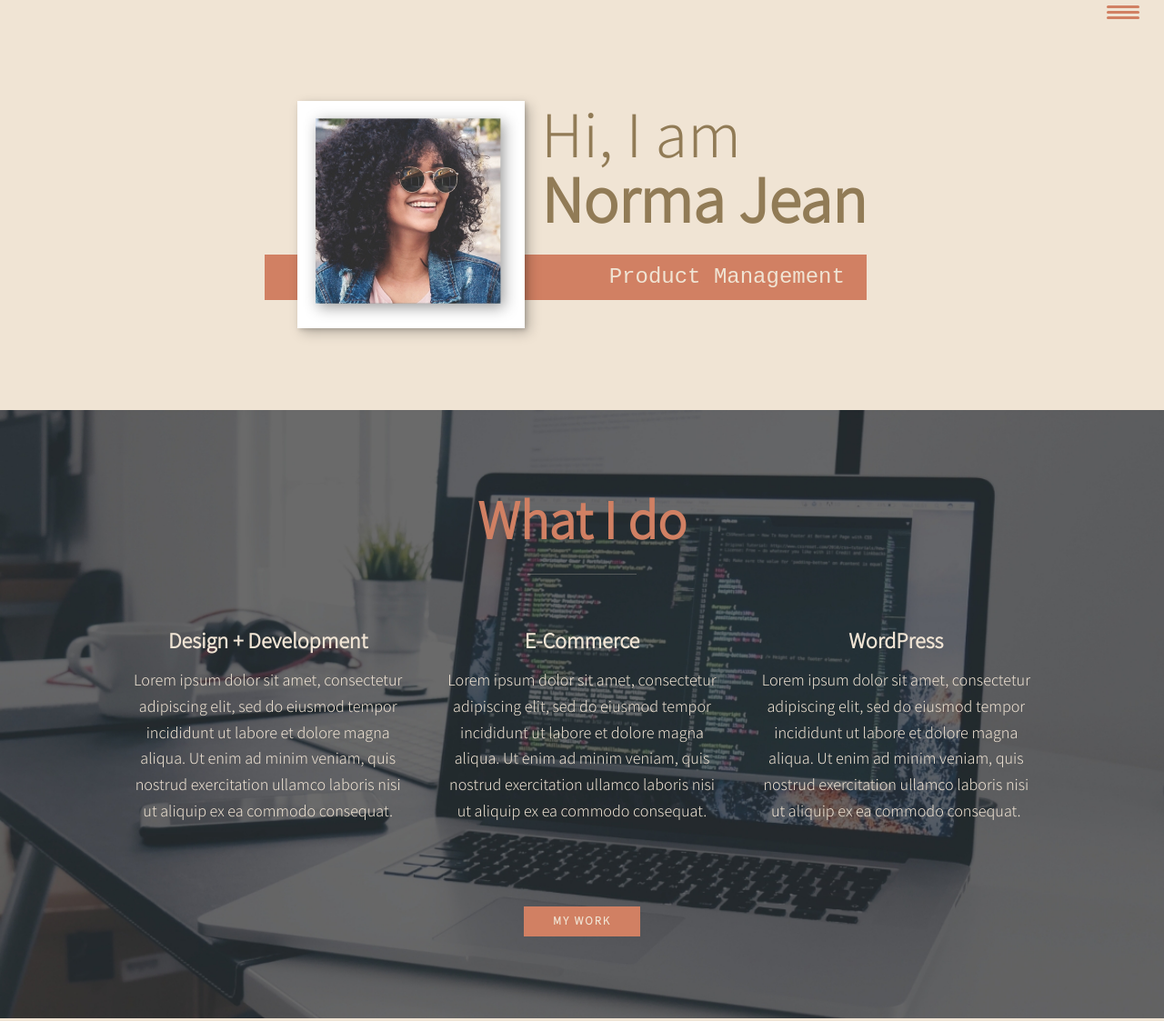
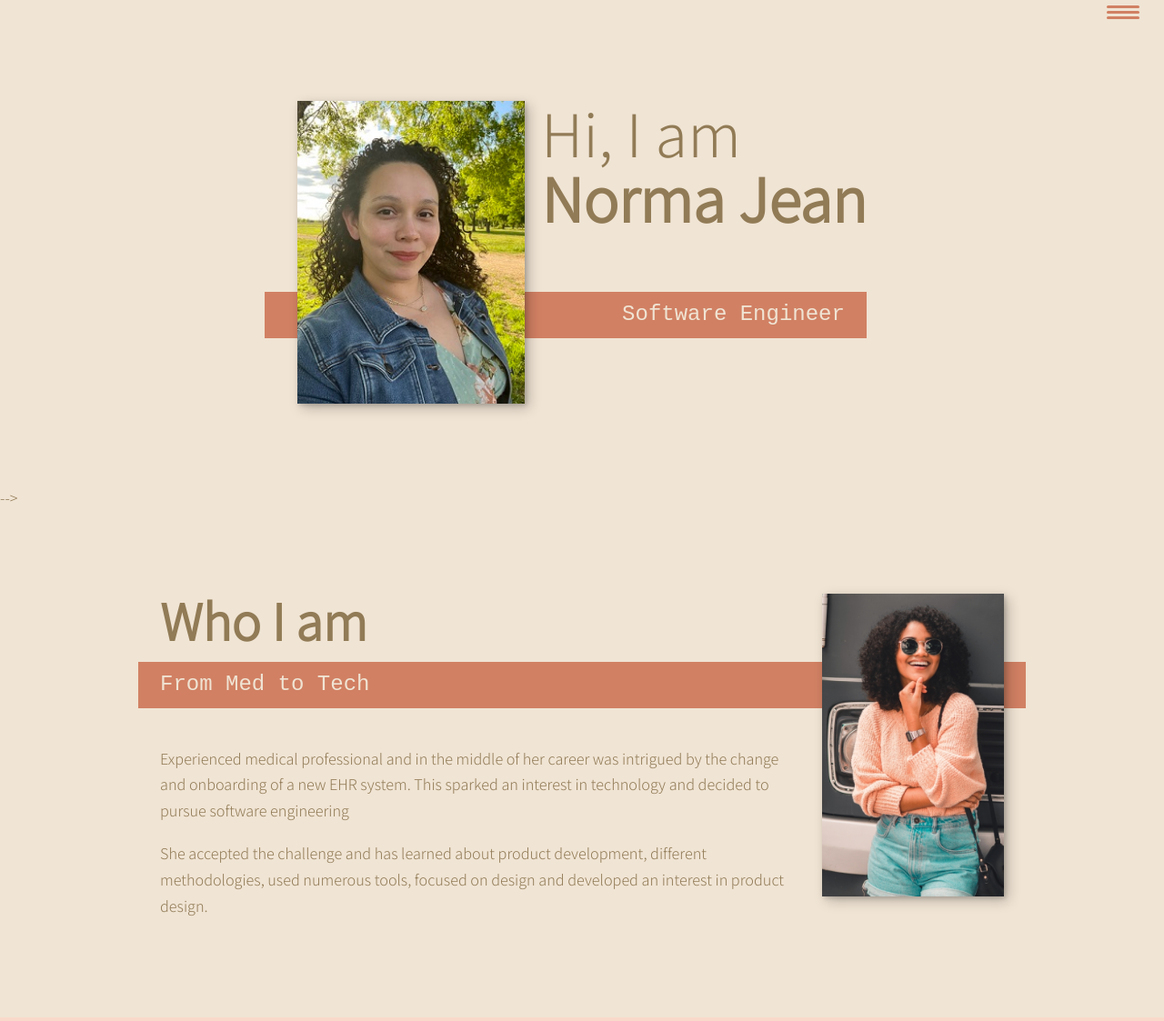
Before and after one commit to normajm/njmontejano, a website built with Vite: page index.html in a window 1280 px wide. Shown: the part 15-1138 px from the top of the page at 91% size. Built offline with nearby package versions, Linux system fonts and the light colour scheme.

Commit message:
hide services and my work section. Added my profile image

```diff
--- a/index.html
+++ b/index.html
@@ -59,45 +59,47 @@
             Hi, I am <strong> Norma Jean </strong>
         </h1>
 
-        <p class="section__subtitle section__subtitle--intro"> Product Management</p>
-        <img src="img/dev-jane-01.jpg" alt="a picture of NJ smiling" class="intro__img">
+        <p class="section__subtitle section__subtitle--intro"> Software Engineer </p>
+        <img src="img/headshot-01.jpg" alt="a picture of NJ smiling" class="intro__img">
 
     </section>
 
+ <!--
      <!-- my services -->
     <section class="my-services" id=" services">
         <h2 class="section__title section__title--services">What I do</h2>
 
         <div class="services">
             <div class="service">
-                <h3>Design + Development</h3>
-                <p>Lorem ipsum dolor sit amet, consectetur adipiscing elit, sed do eiusmod tempor incididunt ut labore et dolore magna aliqua. Ut enim ad minim veniam, quis nostrud exercitation ullamco laboris nisi ut aliquip ex ea commodo consequat.</p>
+                <h3> Development</h3>
+                <p>Lorem ipsum dolor sit amet,quis nostrud exercitation ullamco laboris nisi ut aliquip ex ea commodo consequat.</p>
             </div>
 
             <div class="service">
                 <h3>E-Commerce</h3>
-                <p>Lorem ipsum dolor sit amet, consectetur adipiscing elit, sed do eiusmod tempor incididunt ut labore et dolore magna aliqua. Ut enim ad minim veniam, quis nostrud exercitation ullamco laboris nisi ut aliquip ex ea commodo consequat.</p>
+                <p>Lorem ipsum dolor sit amet, , quis nostrud exercitation ullamco laboris nisi ut aliquip ex ea commodo consequat.</p>
             </div>
 
             <div class="service">
                 <h3>WordPress</h3>
-                <p>Lorem ipsum dolor sit amet, consectetur adipiscing elit, sed do eiusmod tempor incididunt ut labore et dolore magna aliqua. Ut enim ad minim veniam, quis nostrud exercitation ullamco laboris nisi ut aliquip ex ea commodo consequat.</p>
+                <p>Lorem ipsum dolor sit amet,  quis nostrud exercitation ullamco laboris nisi ut aliquip ex ea commodo consequat.</p>
             </div>
         </div>
 
         <a href="#work" class="btn">My Work</a>
 
     </section>
+-->
 
     <!-- About me -->
     <section class="about-me" id="about">
         <h2 class="section__title section__title--about">Who I am</h2>
-        <p class="section__subtitle section__subtitle--about">Designer & developer based out of NYC</p>
+        <p class="section__subtitle section__subtitle--about">From Med to Tech</p>
 
         <div class="about-me__body">
             <!--If i add more text here I will have to adjust @media .about me in .css file -->
-            <p>Lorem ipsum dolor sit amet, consectetur adipiscing elit, sed do eiusmod tempor incididunt ut labore et dolore magna aliqua. Ut enim ad minim veniam, quis nostrud exercitation ullamco laboris nisi ut aliquip ex ea commodo consequat.</p>
-            <p>Lorem ipsum dolor sit amet, consectetur adipiscing elit, sed do eiusmod tempor incididunt ut labore et dolore magna aliqua. Ut enim ad minim veniam, quis nostrud exercitation ullamco laboris nisi ut aliquip ex ea commodo consequat.</p>
+            <p>Experienced medical professional and in the middle of her career was intrigued by the change and onboarding of a new EHR system. This sparked an interest in technology and decided to pursue software engineering</p>
+            <p>She accepted the challenge and has learned about product development, different methodologies, used numerous tools, focused on design and developed an interest in product design.  </p>
         </div>
 
         <img src="img/dev-jane-02.jpg" alt="Jane leaning against a bus" class="about-me__img">
@@ -111,7 +113,7 @@
 
         <div class="portfolio">
             <!-- Portfolio item 01 -->
-            <a href="portfolio-item.html"class="portfolio__item">
+            <a href="portfolio-item.html" class="portfolio__item">
                 <img src="img/portfolio-01.jpg" alt="" class="portfolio__img">
             </a>
 
@@ -166,28 +168,32 @@
     <!-- Footer -->
     <footer class="footer">
         <!-- replace with your own email address -->
-        <a href="mailto:hello@jane.dev" class="footer__link">hello@jane.dev</a>
+        <!--<a href="mailto:hello@jane.dev" class="footer__link">hello@jane.dev</a> -->
         <ul class="social-list">
-            <li class="social-list__item">
+            <!--<li class="social-list__item">
         <a class="social-list__link" href="https://codepen.io">
             <i class="fab fa-codepen"></i>
-                </a>
+        </a>-->
     </li>
     <li class="social-list__item">
-                <a class="social-list__link" href="http://dribbble.com">
+        <a class="social-list__link" href="https://www.linkedin.com/in/njmontejano/">
             <i class="fab fa-linkedin-in"></i>
         </a><!-- Had to adjust from fa brand to fab above-->
             </li>
+
             <li class="social-list__item">
-                <a class="social-list__link" href="https://github.com">
+                <a class="social-list__link" href="https://github.com/normajm">
                     <i class="fab fa-github"></i>
                 </a><!-- Had to adjust from fa regular to far above-->
             </li>
+
+            <!--
     <li class="social-list__item">
         <a class="social-list__link" href="https://twitter.com">
             <i class="far fa-address-card"></i>
         </a>
     </li>
+        -->
         </ul>
     </footer>
 
--- a/style.css
+++ b/style.css
@@ -312,7 +312,10 @@ header {
 
 /*  My services section  */
 
+
+
 .my-services {
+    display: none;
     background-color: var(--clr-dark); /*add color incage image does not load*/
     background-image: url(././img/services-bg.jpg);
     background-size: cover;
@@ -359,6 +362,7 @@ header {
 }
 
 .about-me {
+    display: none;
     max-width: 1000px;
     margin: 0 auto;
 }
@@ -369,8 +373,9 @@ header {
 
 @media (min-width: 600px) {
     .about-me {
+        display: none;
         display: grid;
-        grid-template-columns: 1fr 200px;/* may have to change px  depending on image size i will use*/
+        grid-template-columns: 1fr 200px; /* may have to change px  depending on image size i will use*/
         grid-template-areas:
             "title img"
             "subtitle img"
@@ -402,6 +407,7 @@ header {
 
 /* My Work Section */
 .my-work {
+    display: none;
     background-color: var(--clr-dark);
     color: var(--clr-light);
     text-align: center;
```
Also changed, not shown: img/headshot-01.jpg (added), img/headshot-02.jpg (added). Lines whose indentation alone changed are shown as unchanged.
